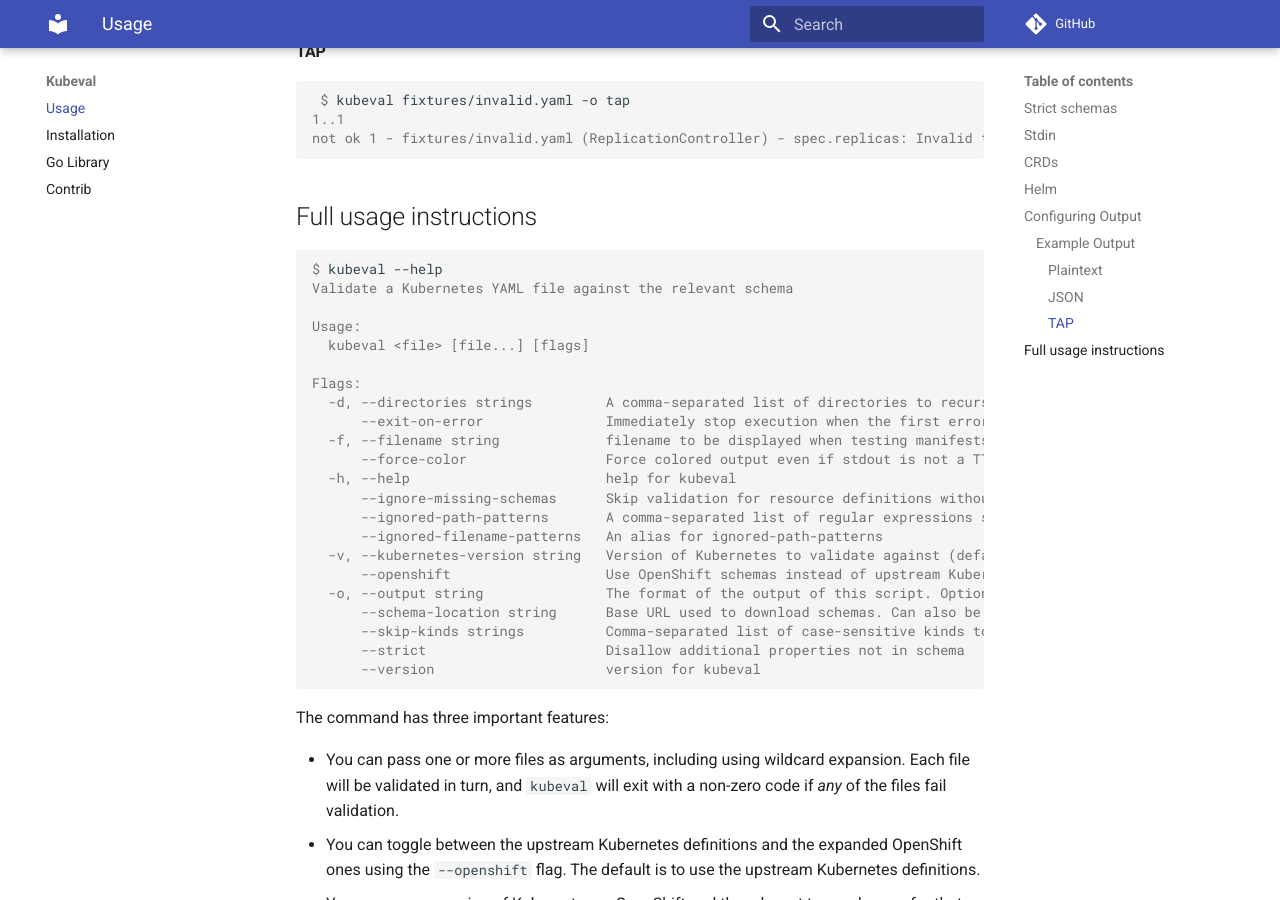
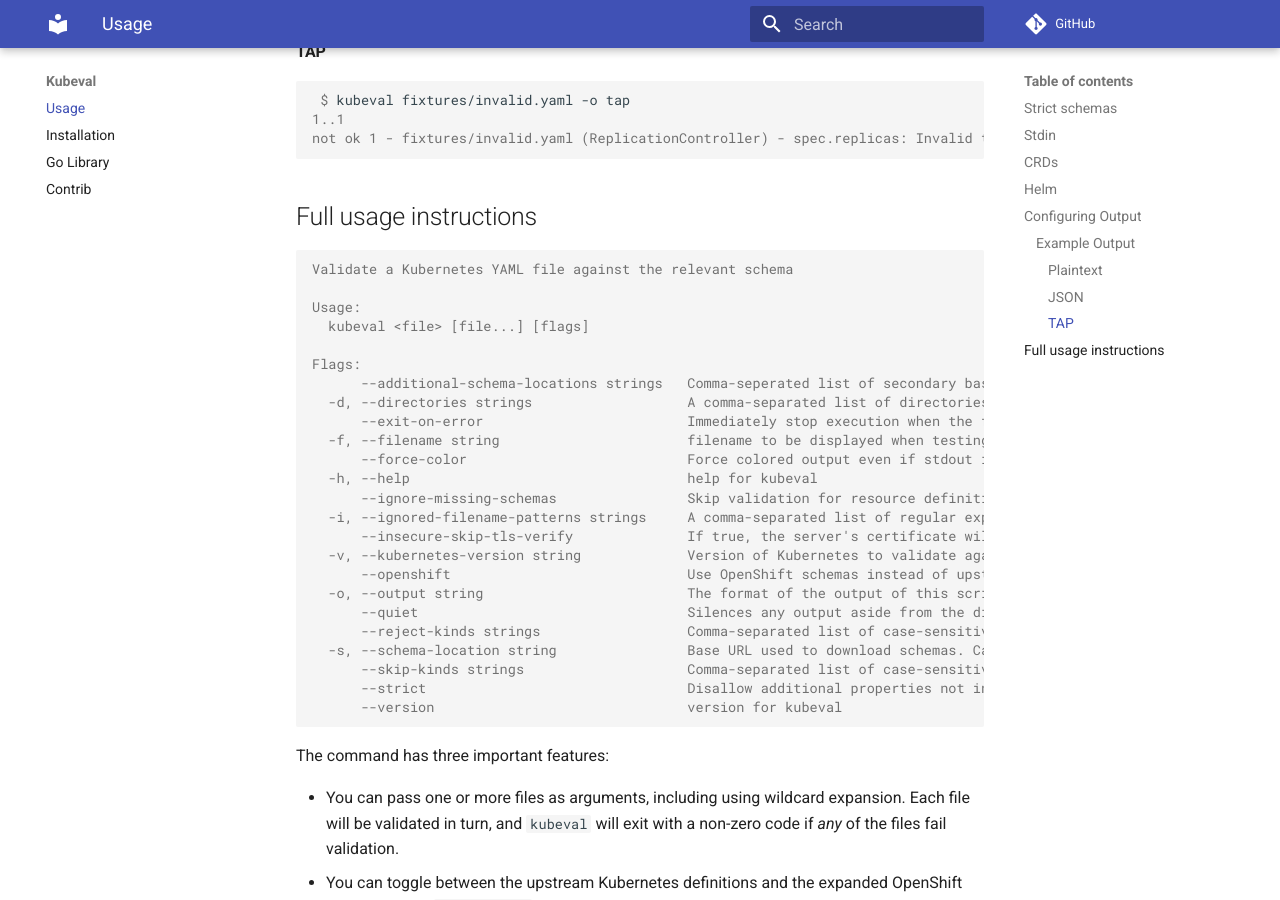
Before and after one commit to instrumenta/kubeval, an MkDocs documentation site: the page built from docs/index.md, in a window 1280 px wide and 900 px high, scrolled down 2694 px. Built offline with MkDocs 1.6.1 and Material for MkDocs 9.7.7, drawn with Linux system fonts in a browser that asks for light colours; comment, search, counter and statistics services are not loaded.

Commit message:
[docs/index] copied generated output of --help

````diff
--- a/docs/index.md
+++ b/docs/index.md
@@ -138,28 +138,30 @@ not ok 1 - fixtures/invalid.yaml (ReplicationController) - spec.replicas: Invali
 ## Full usage instructions
 
 ```console
-$ kubeval --help
 Validate a Kubernetes YAML file against the relevant schema
 
 Usage:
   kubeval <file> [file...] [flags]
 
 Flags:
-  -d, --directories strings         A comma-separated list of directories to recursively search for YAML documents
-      --exit-on-error               Immediately stop execution when the first error is encountered
-  -f, --filename string             filename to be displayed when testing manifests read from stdin (default "stdin")
-      --force-color                 Force colored output even if stdout is not a TTY
-  -h, --help                        help for kubeval
-      --ignore-missing-schemas      Skip validation for resource definitions without a schema
-      --ignored-path-patterns       A comma-separated list of regular expressions specifying paths to ignore
-      --ignored-filename-patterns   An alias for ignored-path-patterns
-  -v, --kubernetes-version string   Version of Kubernetes to validate against (default "master")
-      --openshift                   Use OpenShift schemas instead of upstream Kubernetes
-  -o, --output string               The format of the output of this script. Options are: [stdout json]
-      --schema-location string      Base URL used to download schemas. Can also be specified with the environment variable KUBEVAL_SCHEMA_LOCATION
-      --skip-kinds strings          Comma-separated list of case-sensitive kinds to skip when validating against schemas
-      --strict                      Disallow additional properties not in schema
-      --version                     version for kubeval
+      --additional-schema-locations strings   Comma-seperated list of secondary base URLs used to download schemas
+  -d, --directories strings                   A comma-separated list of directories to recursively search for YAML documents
+      --exit-on-error                         Immediately stop execution when the first error is encountered
+  -f, --filename string                       filename to be displayed when testing manifests read from stdin (default "stdin")
+      --force-color                           Force colored output even if stdout is not a TTY
+  -h, --help                                  help for kubeval
+      --ignore-missing-schemas                Skip validation for resource definitions without a schema
+  -i, --ignored-filename-patterns strings     A comma-separated list of regular expressions specifying filenames to ignore
+      --insecure-skip-tls-verify              If true, the server's certificate will not be checked for validity. This will make your HTTPS connections insecure
+  -v, --kubernetes-version string             Version of Kubernetes to validate against (default "master")
+      --openshift                             Use OpenShift schemas instead of upstream Kubernetes
+  -o, --output string                         The format of the output of this script. Options are: [stdout json tap]
+      --quiet                                 Silences any output aside from the direct results
+      --reject-kinds strings                  Comma-separated list of case-sensitive kinds to prohibit validating against schemas
+  -s, --schema-location string                Base URL used to download schemas. Can also be specified with the environment variable KUBEVAL_SCHEMA_LOCATION.
+      --skip-kinds strings                    Comma-separated list of case-sensitive kinds to skip when validating against schemas
+      --strict                                Disallow additional properties not in schema
+      --version                               version for kubeval
 ```
 
 The command has three important features:
````
